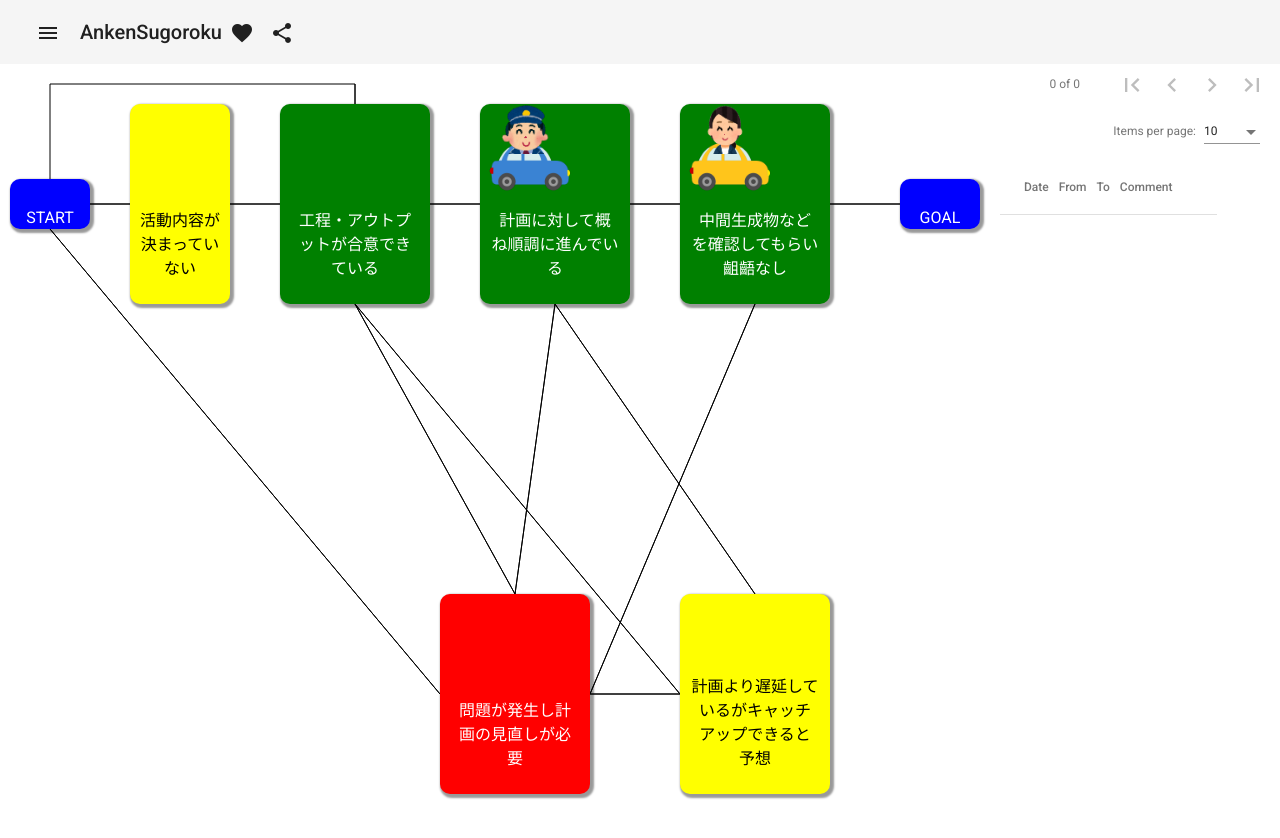
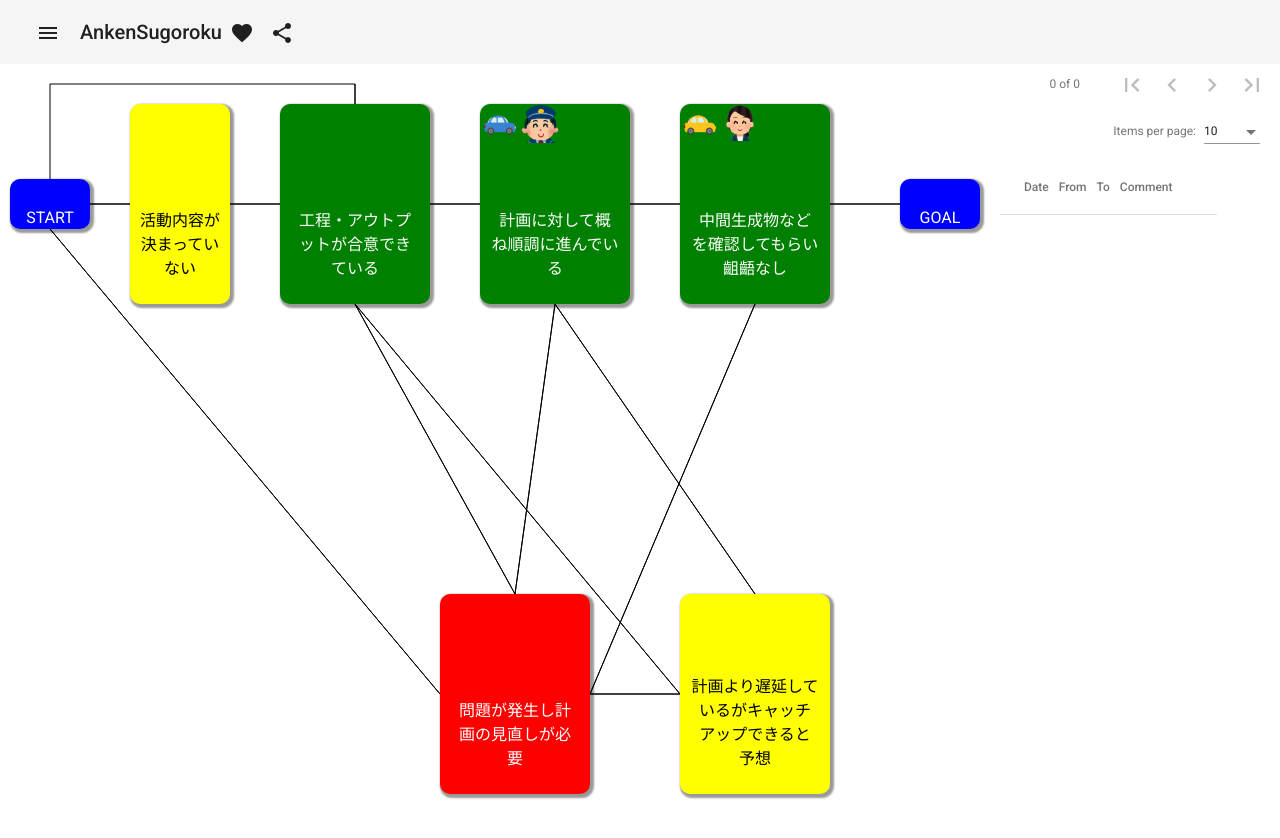
Before and after one commit to msntts/AnkenSugoroku, an Angular app in the folder src/: page / in a window 1280 px wide. Shown: the top 838 px of the page. Built offline with nearby package versions, Linux system fonts and the light colour scheme.

Commit message:
駒の見た目を変更 - プロジェクトｘスキル の順で表示 - それぞれ縦or横あ最大40pxとなるように設定したつもり

```diff
--- a/src/src/app/view/project-board-game-piece/project-board-game-piece.component.css
+++ b/src/src/app/view/project-board-game-piece/project-board-game-piece.component.css
@@ -1,20 +1,19 @@
 .piece {
     position: absolute;
+    display: flex;
 }
 .fromMark {
     position: absolute;
 }
-.person {
-    position: absolute;
-    top: 0px;
-    left: 20px;
-    width: 50px;
-    height: 50px;
+
+.img-container {
+  width: 40px;
+  height: 40px;
 }
 
-.car {
-    position: absolute;
-    top: 10px;
-    width: 100px;
-    height: 100px;
+img {
+  width:auto;
+  height:auto;
+  max-width:100%;
+  max-height:100%;
 }
--- a/src/src/app/view/project-board-game-piece/project-board-game-piece.component.html
+++ b/src/src/app/view/project-board-game-piece/project-board-game-piece.component.html
@@ -1,10 +1,18 @@
  <!-- ドラッグ時に、移動元を表示するマーク-->
- <div *ngIf="fromMarkOn" class="fromMark" [style.left]="x" [style.top]="y" >
-    <img class="car" [src]="pieceStatus.SkillImageUrl" />
-    <img class="person" [src]="pieceStatus.ProjectImageUrl" />
+ <div *ngIf="fromMarkOn" class="fromMark piece" [style.left]="x" [style.top]="y" >
+  <div class="img-container">
+    <img [src]="pieceStatus.SkillImageUrl" />
+  </div>
+  <div class="img-container">
+    <img [src]="pieceStatus.ProjectImageUrl" />
+  </div>
 </div>
 
 <div class="piece" cdkDrag (cdkDragStarted)="onDragStarted($event)" (cdkDragEnded)="onDragEnded($event)" [style.left]="x" [style.top]="y" [style.filter]="filter" [style.opacity]="opacity" (click)="notifyActivePiece()">
-    <img class="car" [src]="pieceStatus.SkillImageUrl" />
-    <img class="person" [src]="pieceStatus.ProjectImageUrl" />
+  <div class="img-container">
+    <img [src]="pieceStatus.SkillImageUrl" />
+  </div>
+  <div class="img-container">
+    <img [src]="pieceStatus.ProjectImageUrl" />
+  </div>
 </div>
```
